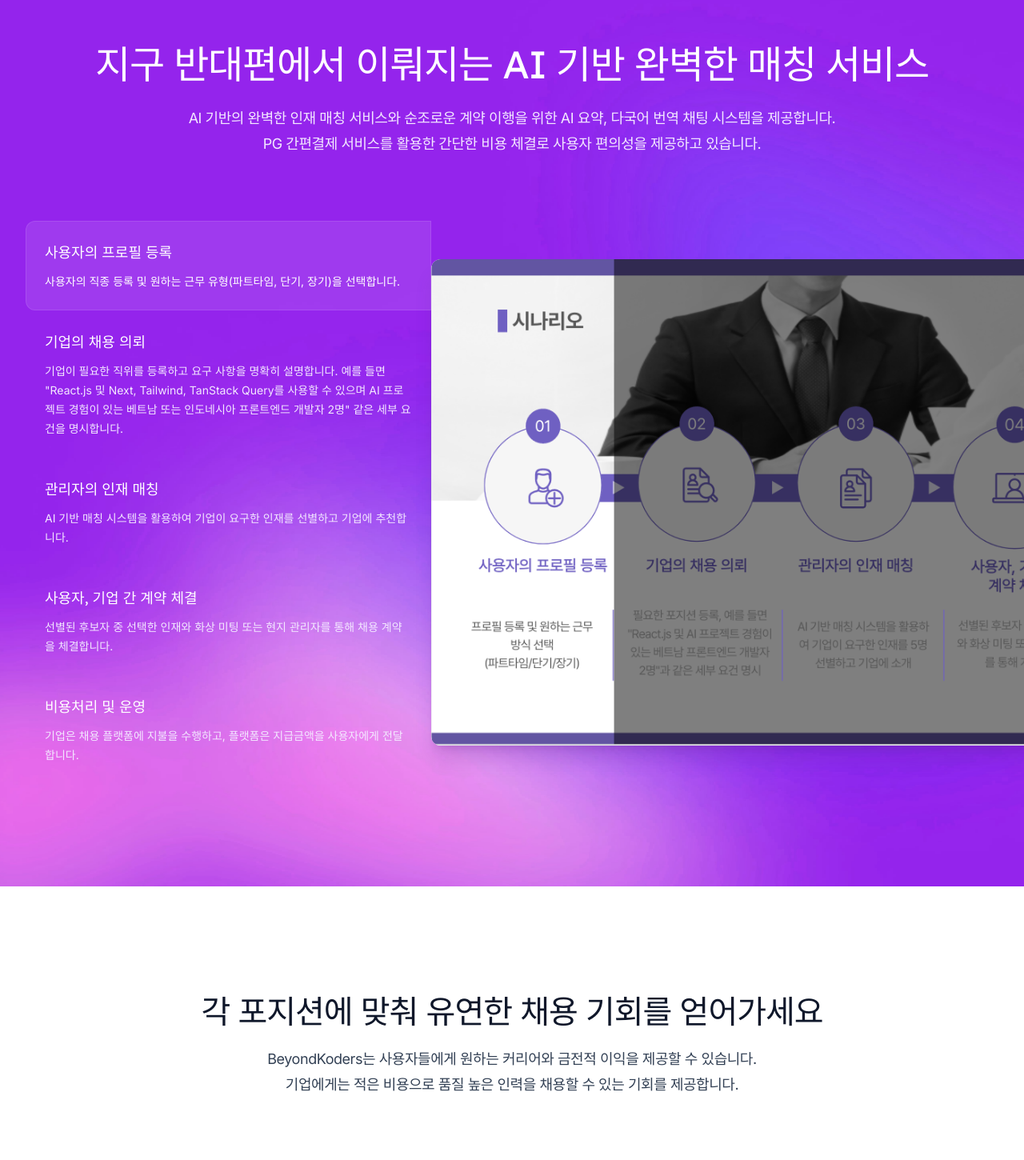
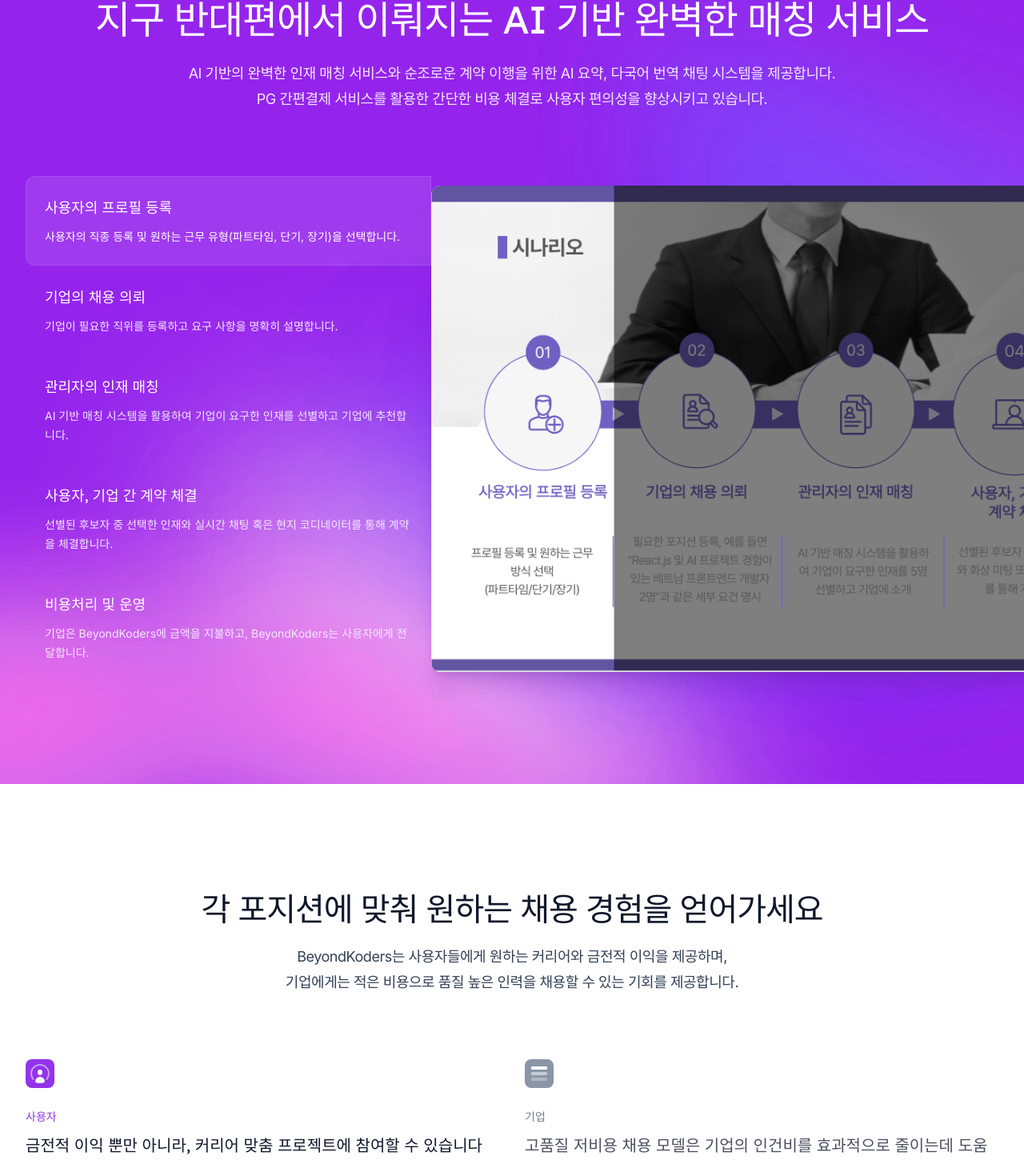
Before and after one commit to baedarong/beyondkoders, a Next.js app: page / in a window 1280 px wide. Shown: the part 1094-2544 px from the top of the page at 80% size. Built offline with nearby package versions, Linux system fonts and the light colour scheme.

Commit message:
fix: 문구 요약

```diff
--- a/src/components/Faqs.tsx
+++ b/src/components/Faqs.tsx
@@ -27,18 +27,18 @@ const faqs = [
       question:
         '사용자가 포트폴리오를 뻥튀기하여 원하는 만큼의 작업을 보장해주지 못했을 경우는 어떻게 합니까?',
       answer:
-        '롯데의 매칭 알고리즘과 기업의 면접 및 선택을 통해 이루어지는 매칭 프로세스에서 발생하는 문제이기에 롯데 및 기업의 책임으로 간주합니다. 이 경우 보상 서비스를 수립하여 책임을 절반씩 나누어 문제를 해결합니다.',
+        '롯데의 매칭 알고리즘과 기업의 면접 및 선택을 통해 이루어지는 매칭 프로세스에서 발생하는 문제이기에 롯데 및 기업의 책임으로 간주합니다. 이 경우 보상 시스템을 통해 문제를 해결합니다.',
     },
     {
-      question: '사용자가 업무를 완수하지 않은 채그만둘 가능성이 무서워요.',
+      question: '사용자가 업무를 완수하지 않은 채 그만둘 가능성이 무서워요.',
       answer:
-        'WBS Tracking과 형상관리시스템(GIT)을 활용하여 매일매일 진척율 체크 및 특정 임계치 위반 시 계약위배로 재매칭합니다.',
+        '위플젝(WePlject)을 통한 WBS Tracking과 형상관리시스템(GIT)을 활용하여 매일매일 진척율 체크할 수 있는 기능을 제공합니다. 특정 임계치 위반 시 계약위배로 패널티를 부과하니 안심하세요!',
     },
     {
       question:
         '서비스 이용 중 발생하는 기술적인 문제에 대한 지원은 어떻게 이루어지나요?',
       answer:
-        '플랫폼 내 채팅 시스템을 통한 실시간 문의 기능과 함께, 기술 지원팀을 구성하여 사용자 및 기업의 기술적인 문제에 대한 도움을 제공하고, 필요한 경우 원격으로 문제를 해결할 수 있도록 지원합니다.',
+        '플랫폼 내 채팅 시스템을 통한 실시간 문의 기능과 함께, 기술 지원팀을 구성하여 사용자 및 기업의 기술적인 문제에 대한 도움을 제공하고, 필요한 경우 현지 코디네이터를 통해 문제를 해결할 수 있도록 지원합니다.',
     },
   ],
 ]
--- a/src/components/Hero.tsx
+++ b/src/components/Hero.tsx
@@ -20,8 +20,7 @@ export function Hero() {
           <span className="relative"> 한국 경계를 넘어! </span>
         </span>
         <br />
-        베트남, 인도네시아 등 <br />
-        전세계에 걸친 직무 전문가들과 <br />
+        전세계에 걸친 전문가들과 <br />
         함께 협업할 수 있는 <br /> 신개념 채용 서비스를 제공합니다. <br />
       </h1>
       <p className="mx-auto mt-6 max-w-6xl text-lg tracking-tight text-slate-700">
--- a/src/components/Pricing.tsx
+++ b/src/components/Pricing.tsx
@@ -121,7 +121,7 @@ export function Pricing() {
       <Container>
         <div className="md:text-center">
           <h2 className="font-display text-3xl tracking-tight text-white sm:text-4xl">
-            사용만 만큼만 수수료를 지불하세요,
+            사용한 만큼만 수수료를 지불하세요,
             <span className="relative whitespace-nowrap">
               <SwirlyDoodle className="absolute left-0 top-1/2 h-[1em] w-full fill-purple-400" />
               <span className="relative pl-2 text-purple-600">
@@ -131,7 +131,7 @@ export function Pricing() {
           </h2>
           <p className="mt-4 text-lg text-slate-400">
             변동 수수료 모델은 견적 금액에 따라 차등된 수수료를 적용하며, 다양한
-            프로젝트 규모의 크기에 따라 유연하게 대처할 수 있습니다.
+            프로젝트 규모의 크기에 대해 유연하게 대처할 수 있습니다.
           </p>
         </div>
         <div className="-mx-4 mt-16 grid max-w-2xl grid-cols-1 gap-y-10 sm:mx-auto lg:-mx-8 lg:max-w-none lg:grid-cols-3 xl:mx-0 xl:gap-x-8">
--- a/src/components/PrimaryFeatures.tsx
+++ b/src/components/PrimaryFeatures.tsx
@@ -23,7 +23,7 @@ const features = [
   {
     title: '기업의 채용 의뢰',
     description:
-      '기업이 필요한 직위를 등록하고 요구 사항을 명확히 설명합니다. 예를 들면 "React.js 및 Next, Tailwind, TanStack Query를 사용할 수 있으며 AI 프로젝트 경험이 있는 베트남 또는 인도네시아 프론트엔드 개발자 2명" 같은 세부 요건을 명시합니다.',
+      '기업이 필요한 직위를 등록하고 요구 사항을 명확히 설명합니다. ',
     image: screenshot2,
   },
   {
@@ -35,13 +35,13 @@ const features = [
   {
     title: '사용자, 기업 간 계약 체결',
     description:
-      '선별된 후보자 중 선택한 인재와 화상 미팅 또는 현지 관리자를 통해 채용 계약을 체결합니다.',
+      '선별된 후보자 중 선택한 인재와 실시간 채팅 혹은 현지 코디네이터를 통해 계약을 체결합니다.',
     image: screenshot4,
   },
   {
     title: '비용처리 및 운영',
     description:
-      '기업은 채용 플랫폼에 지불을 수행하고, 플랫폼은 지급금액을 사용자에게 전달합니다.',
+      '기업은 BeyondKoders에 금액을 지불하고, BeyondKoders는 사용자에게 전달합니다.',
     image: screenshot5,
   },
 ]
@@ -89,7 +89,7 @@ export function PrimaryFeatures() {
             AI 기반의 완벽한 인재 매칭 서비스와 순조로운 계약 이행을 위한 AI
             요약, 다국어 번역 채팅 시스템을 제공합니다. <br />
             PG 간편결제 서비스를 활용한 간단한 비용 체결로 사용자 편의성을
-            제공하고 있습니다.
+            향상시키고 있습니다.
           </p>
         </div>
         <Tab.Group
--- a/src/components/SecondaryFeatures.tsx
+++ b/src/components/SecondaryFeatures.tsx
@@ -45,7 +45,7 @@ const features: Array<Feature> = [
   {
     name: '기업',
     summary:
-      '고품질 저비용 고용 모델은 기업의 인건비를 효과적으로 줄이는데 도움이 됩니다.',
+      '고품질 저비용 채용 모델은 기업의 인건비를 효과적으로 줄이는데 도움이 됩니다.',
     description:
       '적은 비용으로 품질 높은 인력을 기업에 제공하여 구인구직 어려움을 겪는 기업에 실질적인 도움을 줍니다. ',
     image: company,
@@ -234,11 +234,10 @@ export function SecondaryFeatures() {
       <Container>
         <div className="mx-auto max-w-6xl md:text-center">
           <h2 className="font-display text-3xl tracking-tight text-slate-900 sm:text-4xl">
-            각 포지션에 맞춰 유연한 채용 기회를 얻어가세요
+            각 포지션에 맞춰 원하는 채용 경험을 얻어가세요
           </h2>
           <p className="mt-4 text-lg tracking-tight text-slate-700">
-            BeyondKoders는 사용자들에게 원하는 커리어와 금전적 이익을 제공할 수
-            있습니다.
+            BeyondKoders는 사용자들에게 원하는 커리어와 금전적 이익을 제공하며,
             <br /> 기업에게는 적은 비용으로 품질 높은 인력을 채용할 수 있는
             기회를 제공합니다.
           </p>
```
